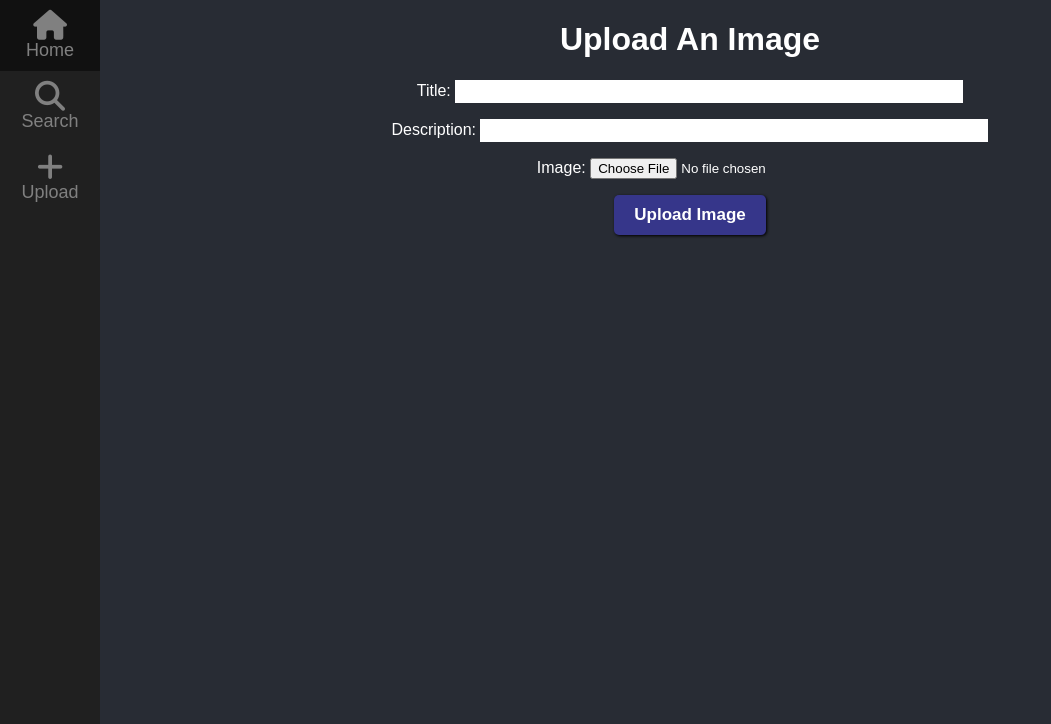
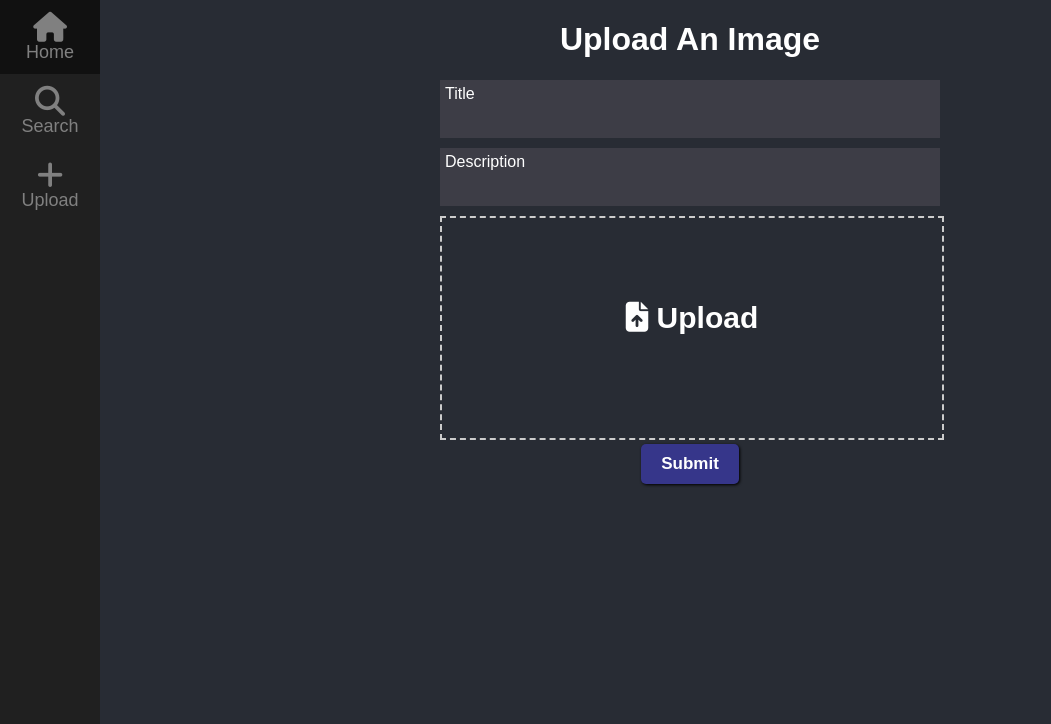
Before and after one commit to seanrcollings/image_uploader, a Django app: page /new in a window 1280 px wide. Shown: the top 724 px of the page, without its empty margins (0-1051 px from the left). Run offline with Django 3.2, Linux system fonts and the light colour scheme; style sheets or scripts are compiled from the project's sources; some libraries are stand-ins or nearby versions.

Commit message:
working on upload design

```diff
--- a/image_post/static/image_post/main.scss
+++ b/image_post/static/image_post/main.scss
@@ -27,7 +27,7 @@ body {
     z-index: 11;
 
     a {
-      padding: 10px 0px;
+      padding: 11.5px 0px;
       display: inline-block;
       width: 100%;
       text-decoration: none;
--- a/image_post/static/image_post/new.scss
+++ b/image_post/static/image_post/new.scss
@@ -1,19 +1,80 @@
 .new {
   text-align: center;
   &-title {
-
   }
 
   &-form {
-        input[type='text'] {
+    max-width: 500px;
+    margin: auto;
+
+    input[type="text"] {
       border: none;
-            padding: 4px;
-            width: 500px;
+      padding: 10px;
+      width: 96%;
+      background-color: #3D3D46;
+      color: white;
+      margin-bottom: 10px;
+
+      &:focus {
+        outline: none;
+        border-bottom: 1px solid white;
+      }
+    }
+
+    .label {
+      text-align: left;
+      background-color: #3D3D46;
+      padding: 5px;
+      padding-bottom: 0px;
     }
 
     .submit {
-            @include blue-button(17px)
+      @include blue-button(17px);
     }
   }
 
+  &-upload {
+    &-wrapper {
+      position: relative;
+      overflow: hidden;
+      display: inline-block;
+      box-sizing: content-box;
+      border: 2px dashed #ccc;
+      color: white;
+
+
+      #preview {
+        max-width: 350px;
+        max-height: 300px;
+        display: block;
+        margin: auto;
+        padding-bottom: 20px;
       }
+
+
+      & > input[type="file"] {
+        font-size: 200px;
+        position: absolute;
+        left: 0;
+        top: 0;
+        opacity: 0;
+      }
+
+      &.highlight {
+        border-color: purple;
+        background-color: rgba(0, 0, 0, 0.507);
+      }
+    }
+
+    &-button {
+      width: 500px;
+      height: 200px;
+      background-color: transparent;
+      border: none;
+      font-size: 30px;
+      font-weight: bold;
+      color: inherit;
+      overflow-wrap: break-word;
+    }
+  }
+}
--- a/image_post/templates/image_post/index.html
+++ b/image_post/templates/image_post/index.html
@@ -17,9 +17,4 @@
       </a>
     {% endfor %}
   </div>
-  <script>
-    function toggleOverlay(element) {
-      element.children[1].children[0].classList.toggle('hide')
-    }
-  </script>
 {% endblock content %}
--- a/image_post/templates/image_post/new.html
+++ b/image_post/templates/image_post/new.html
@@ -1,12 +1,55 @@
 {% extends './base.html' %}
 
 {% block content %}
-  <div class='new'>
-    <h1 class='new-title'>Upload An Image</h1>
+<div class='new'>
+  <h1 class='new-title'>Upload An Image</h1>
     <form class='new-form' method="post" enctype="multipart/form-data">
       {% csrf_token %}
-      {{ form.as_p }}
-      <button class='submit' >Upload Image</button>
+
+
+        <div>
+          <div class='label' >{{ form.title.label }}</div>
+          <span >{{ form.title }}</span><br/>
+        </div>
+        <div class='label' >{{ form.description.label }}</div>
+        <span>{{ form.description }}</span>
+      <div class='new-upload-wrapper'>
+        <button id='btn' class='new-upload-button'><i class="fas fa-file-upload"></i> Upload</button>
+        {{ form.image }}
+        <img id='preview'>
+      </div><br/>
+      <button class="submit">Submit</button>
     </form>
-  </div>
+</div>
+<script>
+  const fileElement = document.getElementById('id_image')
+  fileElement.onchange = function () {
+    document.getElementById('btn').innerHTML = fileElement.files[0].name
+
+    var reader = new FileReader()
+
+    reader.onload = function (e) {
+      document.getElementById('preview').src = e.target.result;
+    }
+    reader.readAsDataURL(this.files[0])
+  }
+
+  const dropArea = document.getElementsByClassName('new-upload-wrapper')[0]
+
+  ;['dragenter', 'dragover'].forEach(eventName => {
+        dropArea.addEventListener(eventName, highlight, false)
+  })
+
+  ;['dragleave', 'drop'].forEach(eventName => {
+    dropArea.addEventListener(eventName, unhighlight, false)
+  })
+
+  function highlight(e) {
+    dropArea.classList.add('highlight')
+  }
+
+  function unhighlight(e) {
+    dropArea.classList.remove('highlight')
+  }
+</script>
 {% endblock content %}
```
Also changed, not shown: image_post/templates/image_post/search.html (indentation only), media/images/Chosen_undead.png (added), media/images/knight_artorias_artbook_profile_9TcItmS.jpg (added), media/images/trello-circle_6PLRjdE.png (added). Lines whose indentation alone changed are shown as unchanged.
